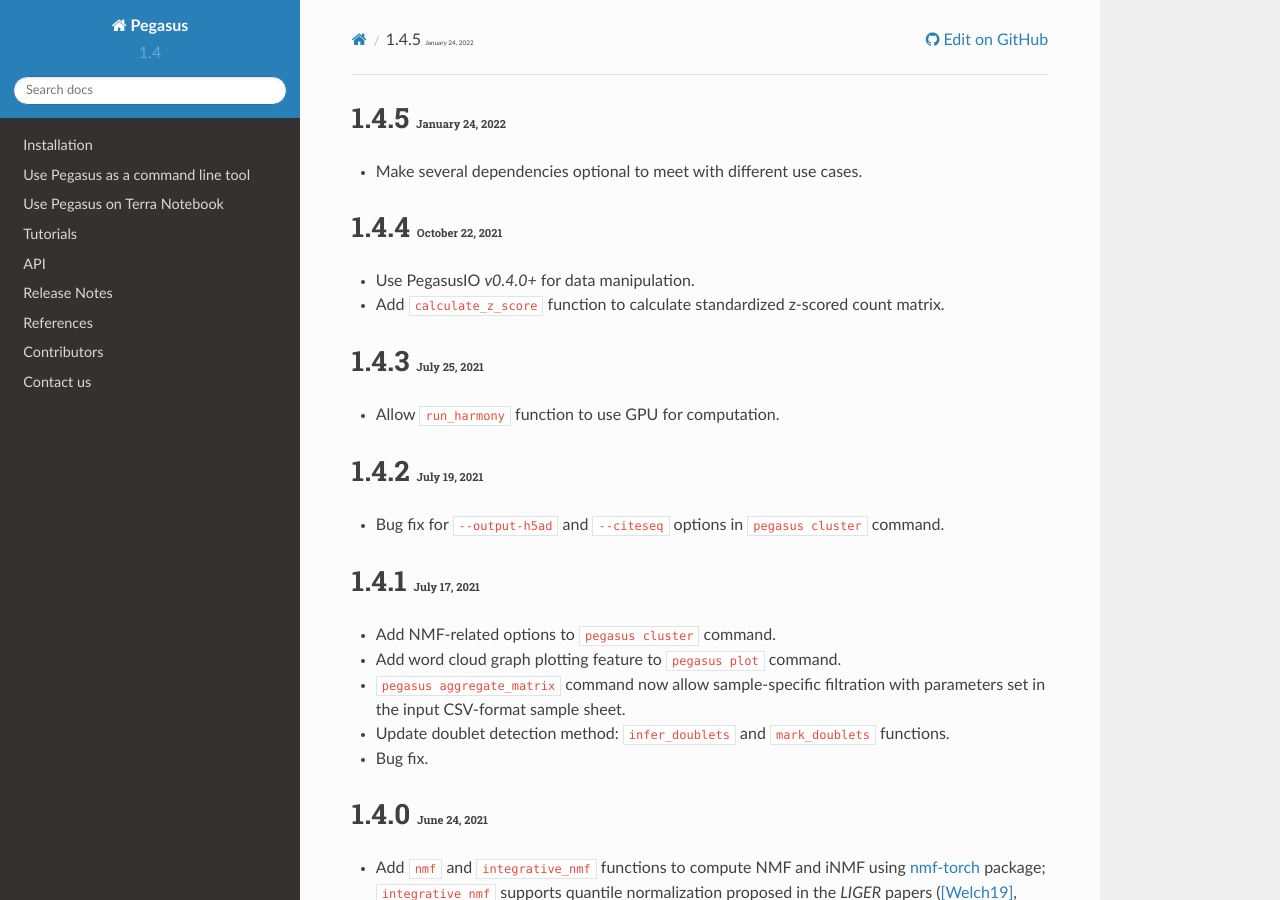
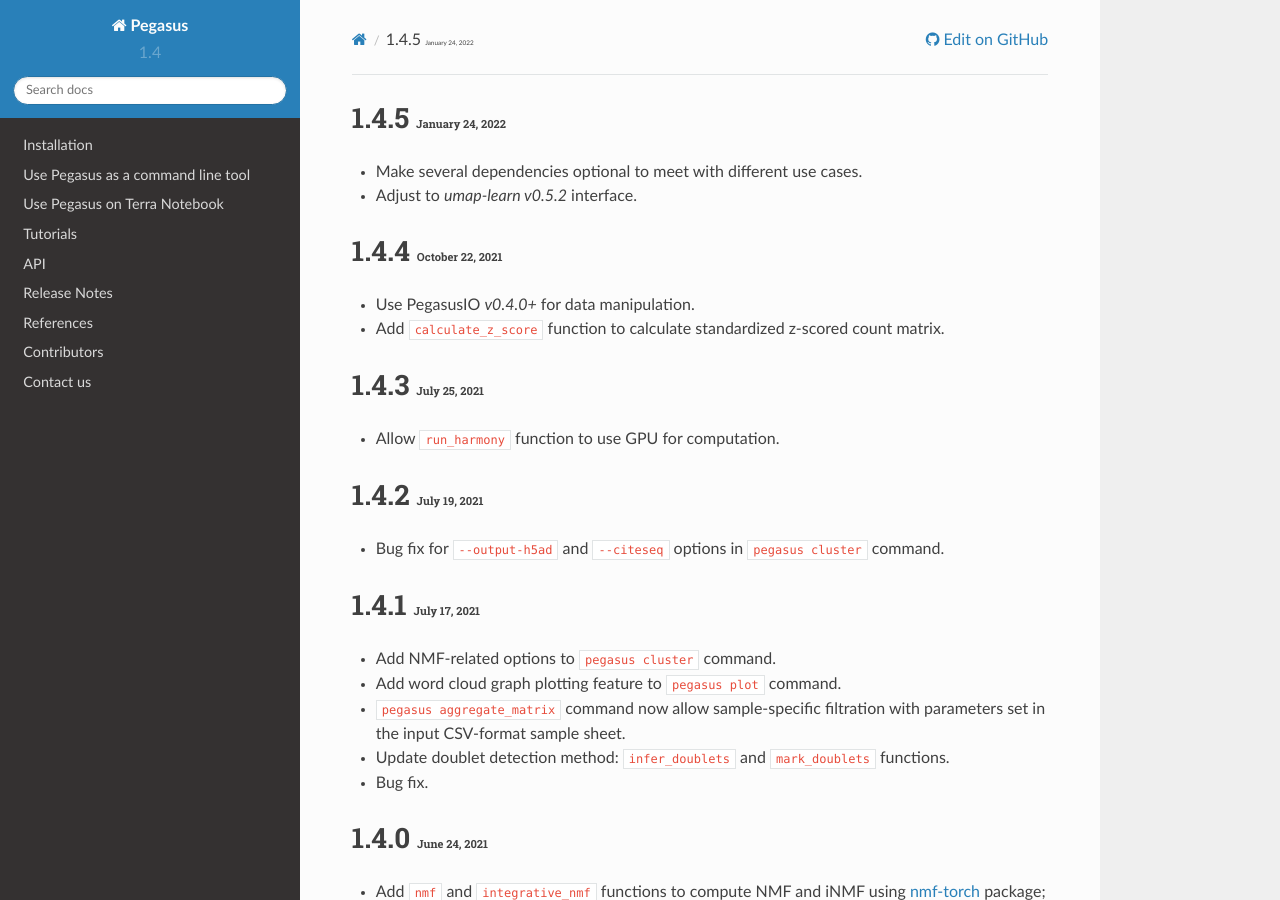
Before and after one commit to lilab-bcb/pegasus, a Sphinx documentation site: the page built from docs/release_notes/version_1_4.rst, in a window 1280 px wide and 900 px high. Built offline with Sphinx 7.4.7 and the Read the Docs theme 2.0.0, drawn with Linux system fonts in a browser that asks for light colours; formulas are drawn with MathJax 3.

Commit message:
update release notes

```diff
--- a/docs/release_notes/version_1_4.rst
+++ b/docs/release_notes/version_1_4.rst
@@ -2,6 +2,8 @@
 ^^^^^^^^^^^^^^^^^^^^^^^^^^^^^^^^^^
 
 * Make several dependencies optional to meet with different use cases.
+
+* Adjust to *umap-learn v0.5.2* interface.
 
 1.4.4 :small:`October 22, 2021`
 ^^^^^^^^^^^^^^^^^^^^^^^^^^^^^^^^^^
```
